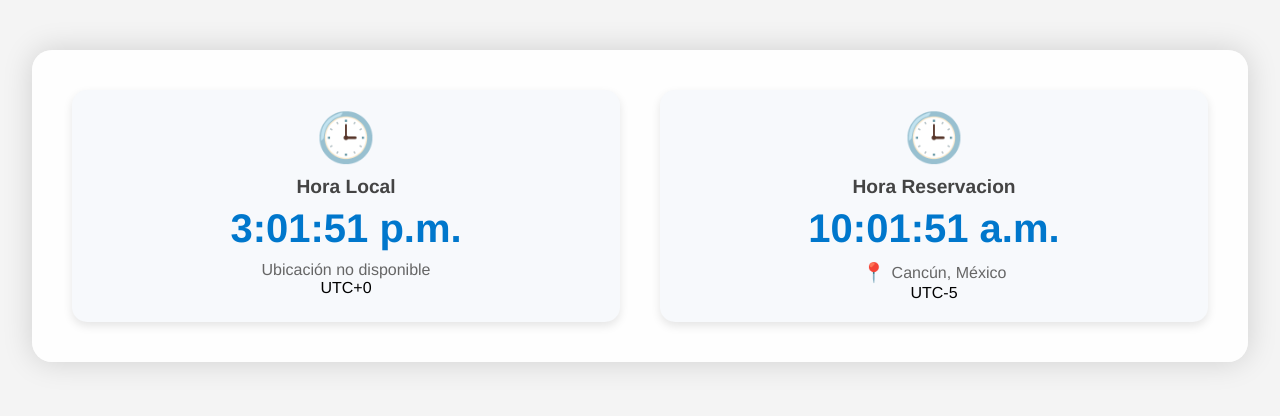
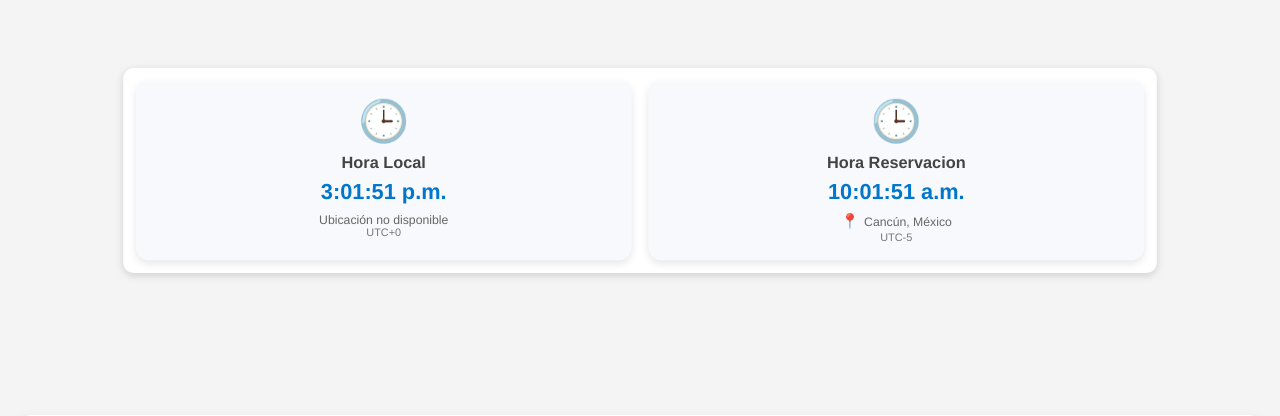
Before and after one commit to ValkinUcaribe/Sistema-Reservacion, a Flask app: page /reservacion in a window 1280 px wide. Shown: the part 62-478 px from the top of the page. Run offline with Flask 3, Linux system fonts and the light colour scheme; the visitor is signed in with stand-in values (Sample User, id 1); data that the repository does not hold is empty; parts of the project's set-up code (start-up, migrations or seed data) failed here and were passed over; some libraries are stand-ins or nearby versions.

Commit message:
ACT V.1.1 RELOJ

```diff
--- a/static/css/reservacion.css
+++ b/static/css/reservacion.css
@@ -123,12 +123,12 @@ nav {
 
 .clock-container {
     display: flex;
-    gap: 40px;
-    background: #ffffffee;
-    padding: 40px;
-    border-radius: 20px;
-    box-shadow: 0 0 30px rgba(0,0,0,0.15);
-    flex-wrap: wrap;
+    gap: 20px; /* antes 40px */
+    background: white;
+    padding: 15px; /* antes 30px */
+    border-radius: 12px; /* antes 20px */
+    box-shadow: 0 3px 10px rgba(0,0,0,0.15); /* más sutil */
+    transform: scale(0.85); /* OPCIONAL: encoge todo proporcionalmente */
 }
 
 .clock {
@@ -154,14 +154,19 @@ nav {
 }
 
 .time {
-    font-size: 2.5em;
+    font-size: 1.6em;
     font-weight: bold;
     color: #0077cc;
     margin-bottom: 10px;
 }
 
+.timezone {
+    font-size: 0.8em; /* antes 0.9em */
+    color: #777;
+  }
+
 .location {
-    font-size: 1em;
+    font-size: 0.9em;
     color: #666;
     display: flex;
     align-items: center;
```
